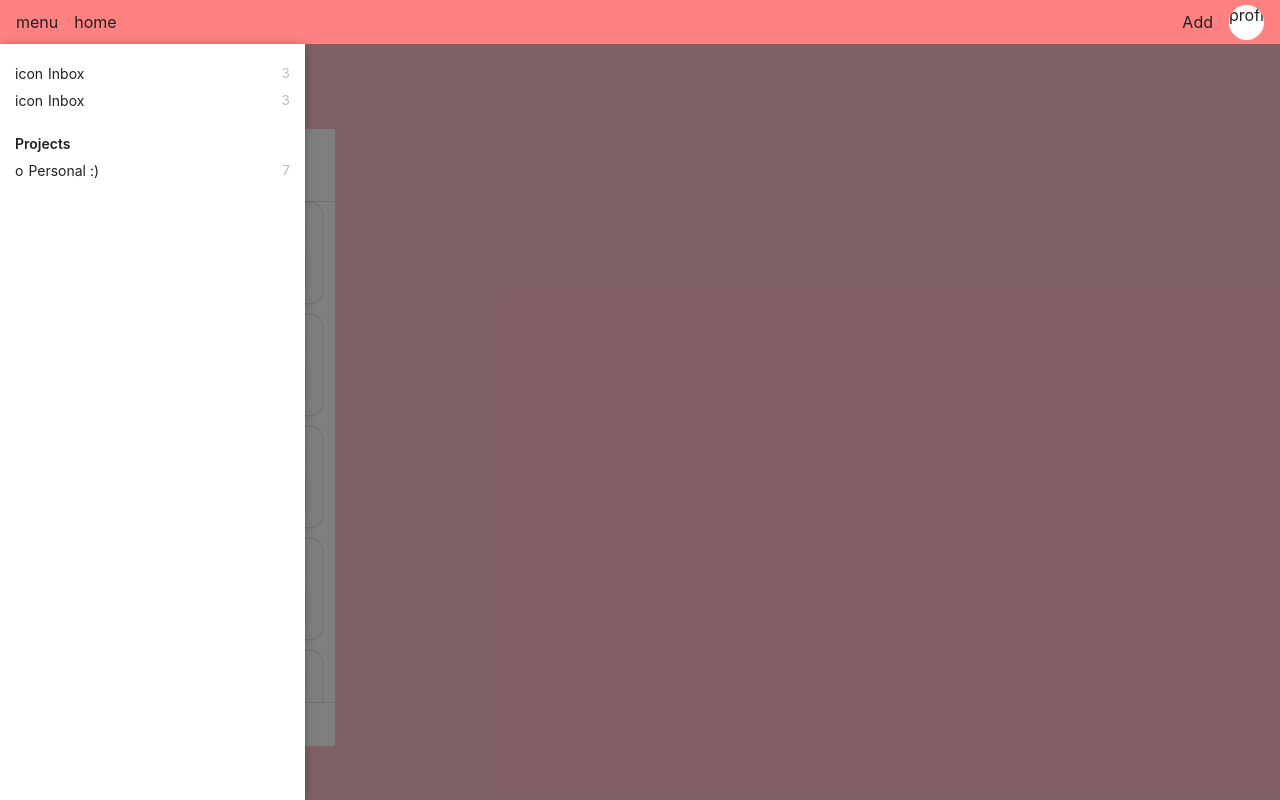
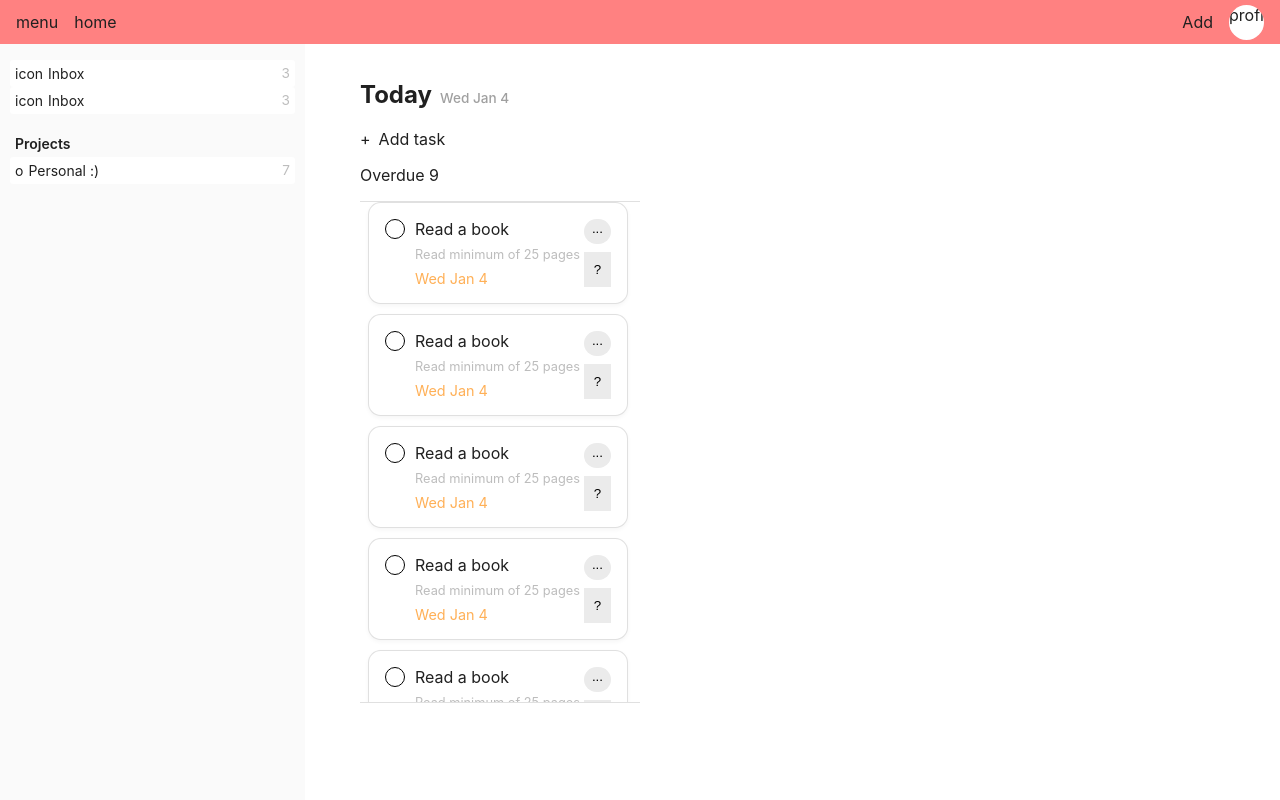
Before and after one commit to salvantjeff/todo-app, a React (Create React App) app in the folder todo-list-app/: page / in a window 1280 px wide. Built offline with nearby package versions, Linux system fonts and the light colour scheme.

Commit message:
Include left side menu when in desktop mode

```diff
--- a/todo-list-app/src/App.css
+++ b/todo-list-app/src/App.css
@@ -12,9 +12,15 @@ body {
     display: flex;
     flex-direction: column;
     flex-grow: 1;
-    background-color: pink;
+    background-color: rgb(255, 255, 255);
     position: fixed;
     top: 44px;
     width: 100%;
     height: 100%;
 }
+
+@media (min-width: 600px) {
+    .agenda-view {
+        margin-left: 305px;
+    }
+}
--- a/todo-list-app/src/components/LeftSideMenu/LeftSideMenu.css
+++ b/todo-list-app/src/components/LeftSideMenu/LeftSideMenu.css
@@ -62,3 +62,15 @@
     top: 44px;
     height: calc(100vh - 44px);
 }
+
+@media (min-width: 600px) {
+    .left-side-menu__overlay {
+        background-color: rgba(0, 0, 0, 0);
+        z-index: -5;
+    }
+
+    .left-side-menu {
+        background-color: rgb(250, 250, 250);
+        box-shadow: none;
+    }
+}
```
